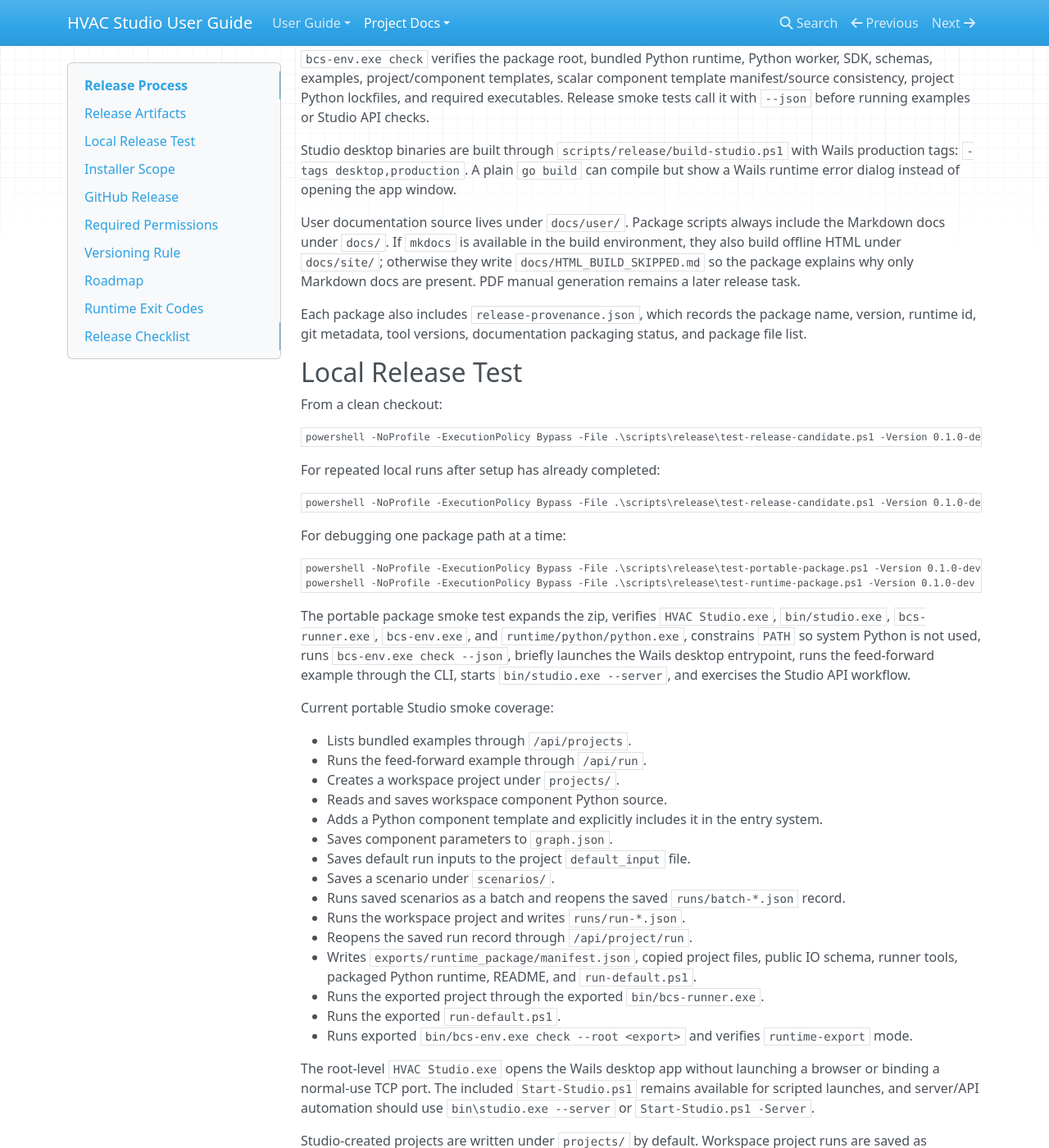
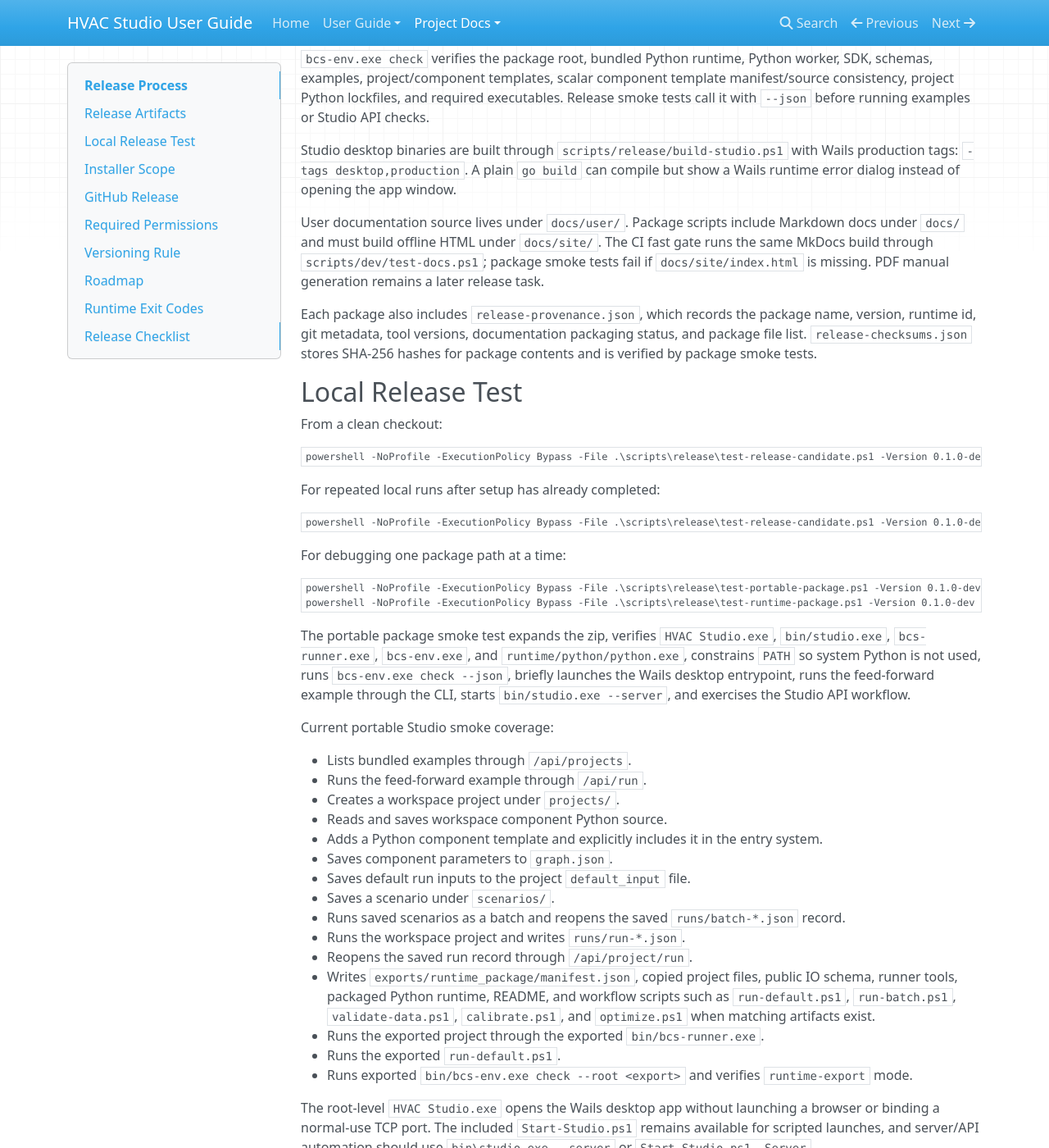
Before and after one commit to Gonie-Gonie/hvac-studio, an MkDocs documentation site: the page built from docs/release.md, in a window 1280 px wide and 1400 px high, scrolled down 1432 px. Shown: the whole window at 82% size. Built offline with MkDocs 1.6.1, drawn with Linux system fonts in a browser that asks for light colours; nearby versions of some CDN libraries; some of the changed text lies outside the part shown.

Commit message:
Harden release documentation gates

```diff
--- a/docs/release.md
+++ b/docs/release.md
@@ -69,9 +69,9 @@
 
 Studio desktop binaries are built through `scripts/release/build-studio.ps1` with Wails production tags: `-tags desktop,production`. A plain `go build` can compile but show a Wails runtime error dialog instead of opening the app window.
 
-User documentation source lives under `docs/user/`. Package scripts always include the Markdown docs under `docs/`. If `mkdocs` is available in the build environment, they also build offline HTML under `docs/site/`; otherwise they write `docs/HTML_BUILD_SKIPPED.md` so the package explains why only Markdown docs are present. PDF manual generation remains a later release task.
+User documentation source lives under `docs/user/`. Package scripts include Markdown docs under `docs/` and must build offline HTML under `docs/site/`. The CI fast gate runs the same MkDocs build through `scripts/dev/test-docs.ps1`; package smoke tests fail if `docs/site/index.html` is missing. PDF manual generation remains a later release task.
 
-Each package also includes `release-provenance.json`, which records the package name, version, runtime id, git metadata, tool versions, documentation packaging status, and package file list.
+Each package also includes `release-provenance.json`, which records the package name, version, runtime id, git metadata, tool versions, documentation packaging status, and package file list. `release-checksums.json` stores SHA-256 hashes for package contents and is verified by package smoke tests.
 
 ## Local Release Test
 
@@ -109,7 +109,7 @@
 - Runs saved scenarios as a batch and reopens the saved `runs/batch-*.json` record.
 - Runs the workspace project and writes `runs/run-*.json`.
 - Reopens the saved run record through `/api/project/run`.
-- Writes `exports/runtime_package/manifest.json`, copied project files, public IO schema, runner tools, packaged Python runtime, README, and `run-default.ps1`.
+- Writes `exports/runtime_package/manifest.json`, copied project files, public IO schema, runner tools, packaged Python runtime, README, and workflow scripts such as `run-default.ps1`, `run-batch.ps1`, `validate-data.ps1`, `calibrate.ps1`, and `optimize.ps1` when matching artifacts exist.
 - Runs the exported project through the exported `bin/bcs-runner.exe`.
 - Runs the exported `run-default.ps1`.
 - Runs exported `bin/bcs-env.exe check --root <export>` and verifies `runtime-export` mode.
@@ -158,10 +158,13 @@
 3. Runs `test-fast`.
 4. Builds and smoke-tests the Windows portable Studio package.
 5. Builds and smoke-tests the Windows runtime-only package.
-6. Uploads both zips as workflow artifacts.
-7. Creates a GitHub Release for tag pushes.
+6. Writes `dist/SHA256SUMS.txt`.
+7. Uploads both zips and checksums as workflow artifacts.
+8. Creates a GitHub Release for tag pushes.
 
 Manual dry runs are available through GitHub Actions `workflow_dispatch`. Manual runs upload artifacts; they only create a GitHub Release when `create_release` is selected.
+
+Prerelease tags such as `v0.1.0-alpha.1`, `v0.1.0-beta.1`, `v0.1.0-rc.1`, and manual/dev releases are marked as GitHub prereleases. Stable tags such as `v1.0.0` are not marked prerelease.
 
 ## Required Permissions
 
--- a/mkdocs.yml
+++ b/mkdocs.yml
@@ -3,6 +3,7 @@
 site_dir: dist/docs/site
 
 nav:
+  - Home: index.md
   - User Guide:
       - Overview: user/index.md
       - Quick Start: user/quick-start.md
```
Also changed, not shown: docs/development-plan.md (+10 -2 lines), docs/index.md (added, +5 -0 lines), 6 other files.
